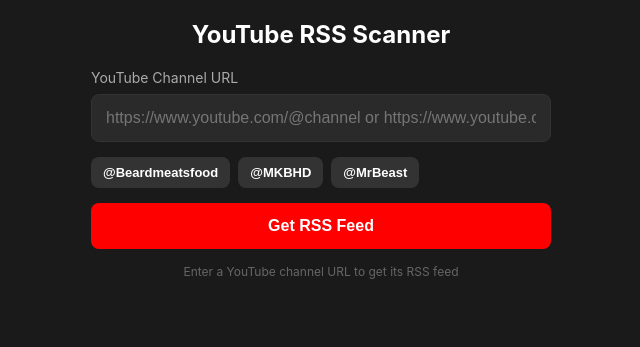
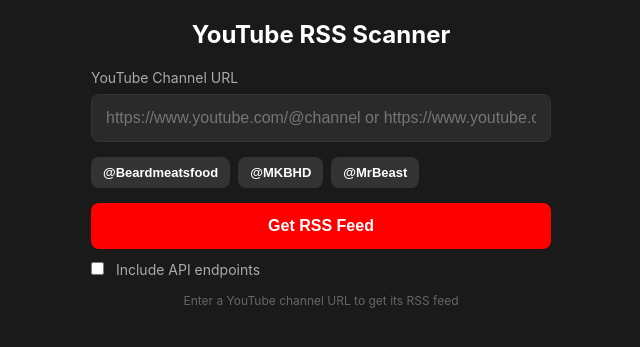
Before and after one commit to DisabledAbel/YouTube-RSS-Feed-Scanner, a Flask app: template templates/index.html in a window 1280 px wide. Shown: the top 347 px of the page, without its empty margins (319-959 px from the left). Run offline with Flask 3, Linux system fonts and the light colour scheme; the template is opened without the code that fills it, so the values that code supplies are empty.

Commit message:
Add copy actions and optional API endpoint output for feeds

```diff
--- a/api/app.py
+++ b/api/app.py
@@ -32,14 +32,21 @@ def api_feed():
         url = 'https://' + url
 
     try:
-        youtube_rss, channel_id, channel_name, atom_feed, video_count, _ = rss_scanner.get_rss_feed(url)
+        include_api_endpoints = bool(data.get('include_api_endpoints', False))
+        base_url = request.host_url.rstrip('/')
+        youtube_rss, channel_id, channel_name, atom_feed, video_count, _, api_endpoints = rss_scanner.get_rss_feed(
+            url,
+            include_api_endpoints=include_api_endpoints,
+            base_url=base_url
+        )
 
         return Response(json.dumps({
             'youtube_rss': youtube_rss,
             'channel_id': channel_id,
             'channel_name': channel_name,
             'atom_feed': atom_feed,
-            'video_count': video_count
+            'video_count': video_count,
+            'api_endpoints': api_endpoints
         }), mimetype='application/json')
     except Exception as e:
         return Response(json.dumps({'error': str(e)}), mimetype='application/json', status=500)
@@ -62,7 +69,7 @@ def get_feed(channel_url=None):
         full_url = channel_url
 
     try:
-        _, channel_id, channel_name, atom_feed, video_count, _ = rss_scanner.get_rss_feed(full_url)
+        _, channel_id, channel_name, atom_feed, video_count, _, _ = rss_scanner.get_rss_feed(full_url)
 
         if atom_feed:
             # Fix channel name in feed
@@ -94,7 +101,7 @@ def get_cached_feed(channel):
         full_url = f"https://{channel}"
 
     try:
-        _, channel_id, channel_name, atom_feed, video_count, _ = rss_scanner.get_rss_feed(full_url)
+        _, channel_id, channel_name, atom_feed, video_count, _, _ = rss_scanner.get_rss_feed(full_url)
 
         if atom_feed:
             if channel_name:
--- a/rss_scanner.py
+++ b/rss_scanner.py
@@ -243,10 +243,10 @@ def extract_channel_id(url: str) -> tuple[str | None, str | None]:
     raise ValueError("Could not find channel ID from URL")
 
 
-def get_rss_feed(url: str) -> tuple:
+def get_rss_feed(url: str, include_api_endpoints: bool = False, base_url: str = "http://localhost:8080") -> tuple:
     """Get RSS feed data for a YouTube channel.
 
-    Returns: (youtube_rss, channel_id, channel_name, atom_feed, video_count, invidious_rss)
+    Returns: (youtube_rss, channel_id, channel_name, atom_feed, video_count, invidious_rss, api_endpoints)
     """
     channel_id, channel_name = extract_channel_id(url)
 
@@ -273,7 +273,16 @@ def get_rss_feed(url: str) -> tuple:
         except Exception:
             continue
 
-    return youtube_rss, channel_id, channel_name, atom_feed, video_count, invidious_rss
+    api_endpoints = {}
+    if include_api_endpoints:
+        encoded_url = urllib.parse.quote(url, safe="")
+        api_endpoints = {
+            "json_api": f"{base_url.rstrip('/')}/api/feed",
+            "atom_feed_path": f"{base_url.rstrip('/')}/feed/{encoded_url}",
+            "atom_feed_query": f"{base_url.rstrip('/')}/feed?channel_url={urllib.parse.quote(url)}",
+        }
+
+    return youtube_rss, channel_id, channel_name, atom_feed, video_count, invidious_rss, api_endpoints
 
 
 def main():
@@ -299,6 +308,8 @@ Supported URL types:
     parser.add_argument("-q", "--quiet", action="store_true", help="Only output the RSS URL")
     parser.add_argument("-c", "--copy", action="store_true", help="Copy RSS URL to clipboard")
     parser.add_argument("-a", "--atom", action="store_true", help="Output generated Atom RSS feed")
+    parser.add_argument("--include-api-endpoints", action="store_true", help="Include API endpoint URLs in output")
+    parser.add_argument("--base-url", default="http://localhost:8080", help="Base URL used for API endpoint output")
 
     args = parser.parse_args()
 
@@ -315,7 +326,11 @@ Supported URL types:
         url = "https://" + url
 
     try:
-        youtube_rss, channel_id, channel_name, atom_feed, video_count, invidious_rss = get_rss_feed(url)
+        youtube_rss, channel_id, channel_name, atom_feed, video_count, invidious_rss, api_endpoints = get_rss_feed(
+            url,
+            include_api_endpoints=args.include_api_endpoints,
+            base_url=args.base_url
+        )
 
         if args.atom:
             # Output generated Atom feed directly
@@ -342,6 +357,11 @@ Supported URL types:
                 print("Use -a flag to output Atom XML feed")
             else:
                 print("\nNote: YouTube's native feeds are broken.")
+            if api_endpoints:
+                print("\nAPI Endpoints:")
+                print(f"JSON API (POST): {api_endpoints['json_api']}")
+                print(f"Atom Feed (path): {api_endpoints['atom_feed_path']}")
+                print(f"Atom Feed (query): {api_endpoints['atom_feed_query']}")
 
         if args.copy:
             # Copy YouTube RSS URL (even if potentially broken)
--- a/templates/index.html
+++ b/templates/index.html
@@ -59,6 +59,14 @@
             font-size: 13px;
             color: #4fc3f7;
         }
+        .feed-row { margin-bottom: 10px; }
+        .copy-btn {
+            margin-top: 6px;
+            width: auto;
+            padding: 7px 10px;
+            font-size: 12px;
+            background: #444;
+        }
         .feed-label { color: #aaa; font-size: 12px; margin-bottom: 4px; }
         .atom-output {
             margin-top: 15px;
@@ -115,6 +123,12 @@
     </div>
 
     <button id="getFeedBtn" onclick="getFeed()">Get RSS Feed</button>
+    <div class="input-group" style="margin-top: 12px;">
+        <label>
+            <input type="checkbox" id="includeApiEndpoints" style="width:auto; margin-right:8px;">
+            Include API endpoints
+        </label>
+    </div>
 
     <div id="result"></div>
 
@@ -123,6 +137,15 @@
     <script>
         function setPreset(channel) {
             document.getElementById('channelUrl').value = 'https://www.youtube.com/' + channel;
+        }
+
+        async function copyText(text) {
+            try {
+                await navigator.clipboard.writeText(text);
+                alert('Copied!');
+            } catch {
+                alert('Clipboard copy failed.');
+            }
         }
 
         async function getFeed() {
@@ -150,7 +173,10 @@
                 const response = await fetch('/api/feed', {
                     method: 'POST',
                     headers: { 'Content-Type': 'application/json' },
-                    body: JSON.stringify({ url: url })
+                    body: JSON.stringify({
+                        url: url,
+                        include_api_endpoints: document.getElementById('includeApiEndpoints').checked
+                    })
                 });
 
                 const data = await response.json();
@@ -165,14 +191,22 @@
                     html += '<p><strong>Channel ID:</strong> ' + data.channel_id + '</p>';
                     html += '</div>';
 
-                    html += '<div class="feed-label">YouTube RSS (often broken):</div>';
+                    html += '<div class="feed-row"><div class="feed-label">YouTube RSS:</div>';
                     html += '<div class="feed-link">' + data.youtube_rss + '</div>';
+                    html += '<button class="copy-btn" onclick="copyText(' + JSON.stringify(data.youtube_rss) + ')">Copy YouTube RSS</button></div>';
 
                     if (data.atom_feed) {
                         html += '<div class="atom-output">';
                         html += '<div class="feed-label">Atom Feed (' + data.video_count + ' videos):</div>';
                         html += '<textarea readonly>' + data.atom_feed + '</textarea>';
+                        html += '<button class="copy-btn" onclick="copyText(' + JSON.stringify(data.atom_feed) + ')">Copy Atom Feed XML</button>';
                         html += '</div>';
+                    }
+                    if (data.api_endpoints && Object.keys(data.api_endpoints).length > 0) {
+                        html += '<div class="atom-output"><div class="feed-label">API Endpoints:</div>';
+                        html += '<div class="feed-link">POST JSON: ' + data.api_endpoints.json_api + '</div>';
+                        html += '<div class="feed-link">Atom (path): ' + data.api_endpoints.atom_feed_path + '</div>';
+                        html += '<div class="feed-link">Atom (query): ' + data.api_endpoints.atom_feed_query + '</div></div>';
                     }
 
                     resultDiv.innerHTML = html;
```
Also changed, not shown: index.html (+59 -61 lines), README.md.
